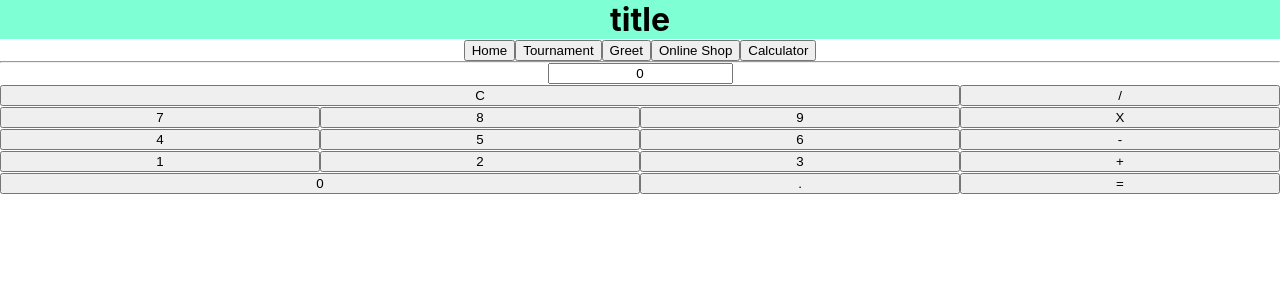
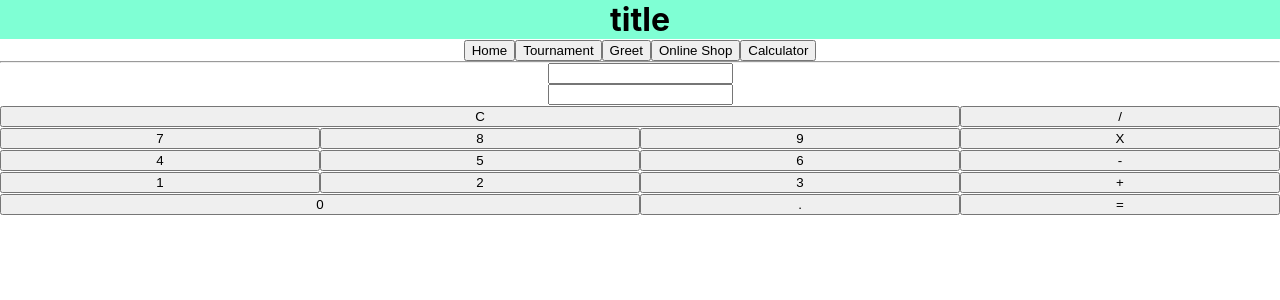
Before and after one commit to AitordeGomar/React-Demo, a React (Create React App) app: page /calculator in a window 1280 px wide. Shown: the top 300 px of the page. Built offline with nearby package versions, Linux system fonts and the light colour scheme.

Commit message:
calculate added and alerting whether no second value

```diff
--- a/src/componets/Calculator.js
+++ b/src/componets/Calculator.js
@@ -2,15 +2,38 @@ import React, {useState} from 'react';
 import './css/Calculator.css';
 
 const Calculator = () => {
-    const [defaultValue] = useState('0');
+    const [defaultValue] = useState('');
     const [value, setValue] = useState(defaultValue);
+    const [savedValue, setSavedValue] = useState('');
+    const [savedOperation, setSavedOperation] = useState('');
     const reset = ()=>{
-        return setValue('0')
+        setValue('');
+        setSavedValue('');
 
     }
-
     const addValue= (e)=>{
+         if(e.target.innerText === 'C' || e.target.innerText === '/' || e.target.innerText === 'X' || e.target.innerText === '-' || e.target.innerText === '+'){
+             setSavedValue(value);
+             setSavedOperation(e.target.innerText);
+            setValue('');
+        }else{
         setValue(value + e.target.innerText);
+        }
+    }
+    const calculate = ()=>{
+        if(value === ''){alert('You need the second value');}else{
+        switch(savedOperation){
+            case '/': setValue(parseFloat(savedValue) / parseFloat(value));
+            break;
+            case 'X': setValue(parseFloat(savedValue) * parseFloat(value));
+            break;
+            case '+': setValue(parseFloat(savedValue) + parseFloat(value));
+            break;
+            case '-': setValue(parseFloat(savedValue) - parseFloat(value));
+            break;
+            default: setValue('0');
+        }
+    }
     }
 
     const buttons = [
@@ -30,11 +53,12 @@ const Calculator = () => {
         {symbol:'+', width:'cols-1', action:addValue},
         {symbol:'0', width:'cols-2', action:addValue},
         {symbol:'.', width:'cols-1', action:addValue},
-        {symbol:'=', width:'cols-1', action:addValue}
+        {symbol:'=', width:'cols-1', action:calculate}
     ]
 
     return (
         <div>
+            <input type='text' value={savedValue || ''} readOnly/>
             <input type='text' value={defaultValue || value} readOnly/>
             {buttons.map((btn, i)=>{
                 return <CalcButton  key={i} symbol={btn.symbol} width={btn.width} action={(symbol)=>{btn.action(symbol)}}/>
```
